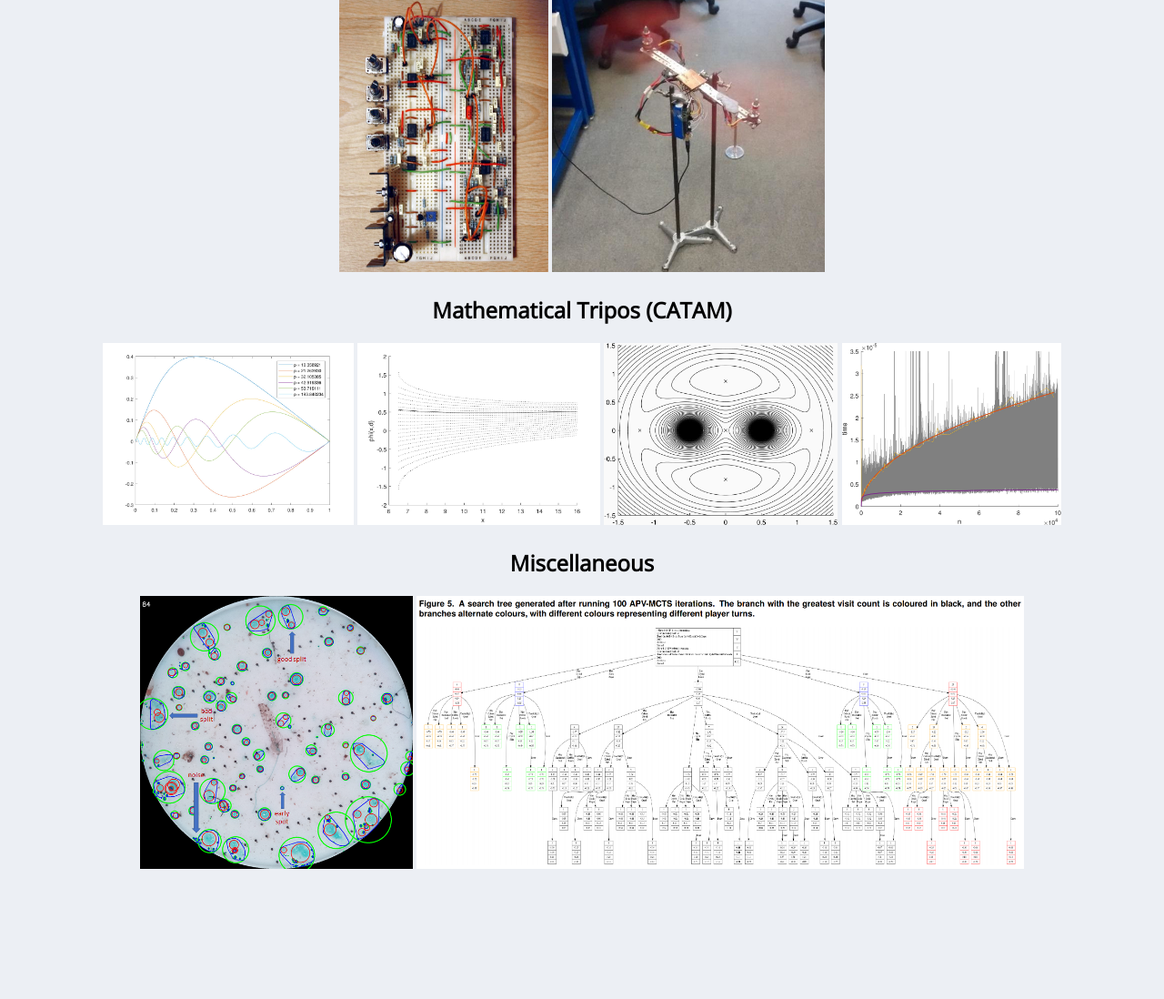
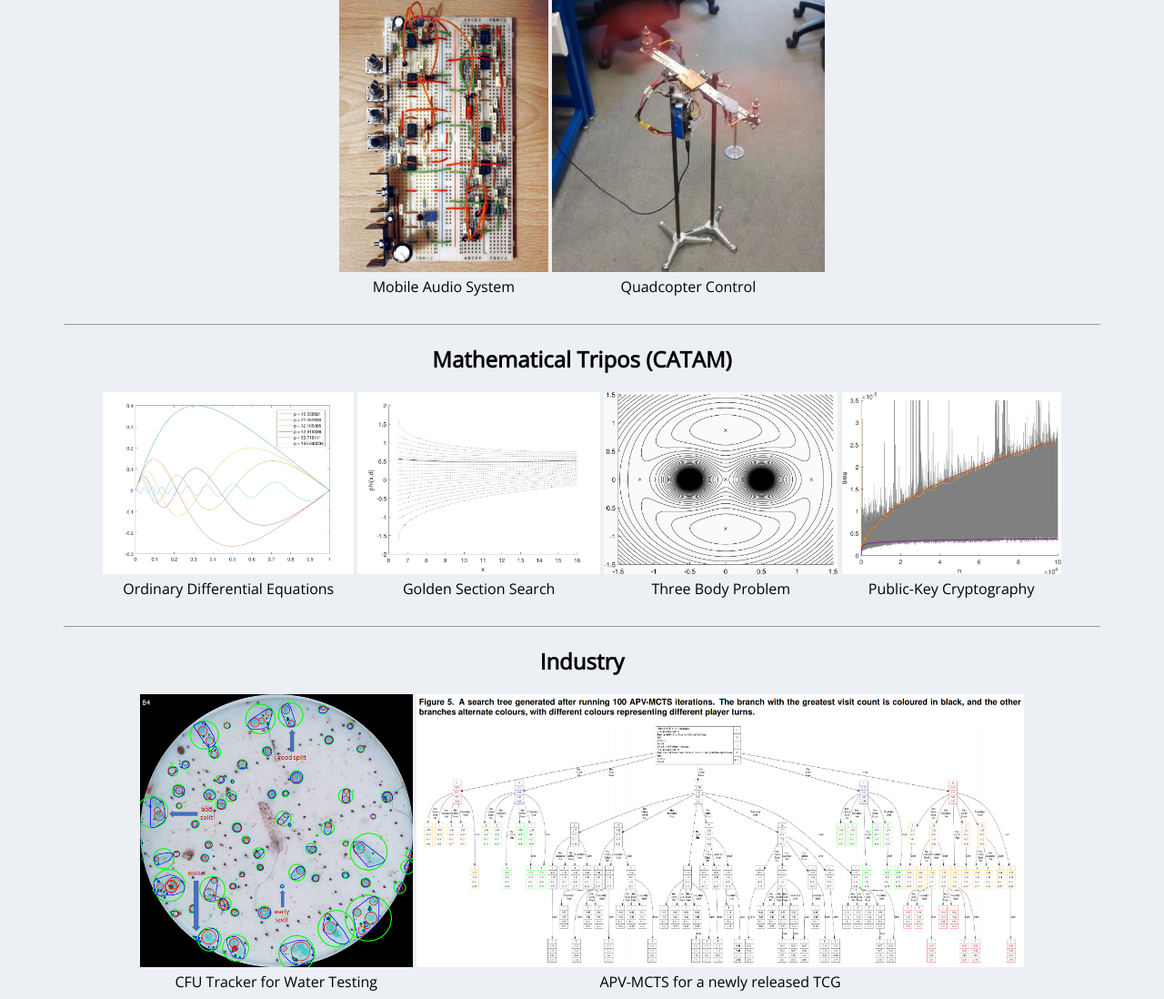
Before and after one commit to alfredclwong/srcf-site, a PHP site: page /projects.php in a window 1280 px wide. Shown: the part 154-1252 px from the top of the page at 91% size. Before the commit the page ends 1109 px from the top, so only its background shows below. Run offline with PHP 8.4, Linux system fonts and the light colour scheme.

Commit message:
added captions

```diff
--- a/projects.php
+++ b/projects.php
@@ -9,21 +9,49 @@
   <main>
     <div>
       <h2>School</h2>
-      <img src="images/electronics.jpg" alt="Mobile Audio System" height="300px" style="" align="top">
-      <img src="images/image50.jpg" height="300px">
+      <figure>
+        <img src="images/electronics.jpg" alt="Mobile Audio System" height="300px">
+        <figcaption>Mobile Audio System</figcaption>
+      </figure>
+      <figure>
+        <img src="images/image50.jpg" alt="Quadcopter Control" height="300px">
+        <figcaption>Quadcopter Control</figcaption>
+      </figure>
     </div>
+    <br>
+    <hr width=90%>
     <div>
       <h2>Mathematical Tripos (CATAM)</h2>
+      <figure>
         <img src="images/ODEs.jpg" height="200px">
+        <figcaption>Ordinary Differential Equations</figcaption>
+      </figure>
+      <figure>
         <img src="images/gss.jpg" height="200px">
+        <figcaption>Golden Section Search</figcaption>
+      </figure>
+      <figure>
         <img src="images/3bp.jpg" height="200px">
+        <figcaption>Three Body Problem</figcaption>
+      </figure>
+      <figure>
         <img src="images/crypt.jpg" height="200px">
+        <figcaption>Public-Key Cryptography</figcaption>
+      </figure>
     </div>
+    <br>
+    <hr width=90%>
     <div>
-      <h2>Miscellaneous</h2>
+      <h2>Industry</h2>
+      <figure>
         <img src="images/waterscope-improc.png" height="300px">
+        <figcaption>CFU Tracker for Water Testing</figcaption>
+      </figure>
       <!--img src="images/chess.jpg" height="300px"-->
+      <figure>
         <img src="images/apv-mcts.png" height=300px">
+        <figcaption>APV-MCTS for a newly released TCG</figcaption>
+      </figure>
     </div>
   </main>
   <script src="https://ajax.googleapis.com/ajax/libs/jquery/3.4.1/jquery.min.js">
--- a/styles/default.css
+++ b/styles/default.css
@@ -73,6 +73,11 @@ main li {
   padding: 0px 2px;
 }
 
+figure {
+  display: inline-block;
+  margin: 0;
+}
+
 /*# sourceMappingURL=default.css.map */
 
 /*# sourceMappingURL=default.css.map */
--- a/styles/default.scss
+++ b/styles/default.scss
@@ -78,3 +78,8 @@ main li {
   display: inline-block;
   padding: 0px 2px;
 }
+
+figure {
+  display: inline-block;
+  margin: 0;
+}
```
Also changed, not shown: 1 other file. Lines whose indentation alone changed are shown as unchanged.
